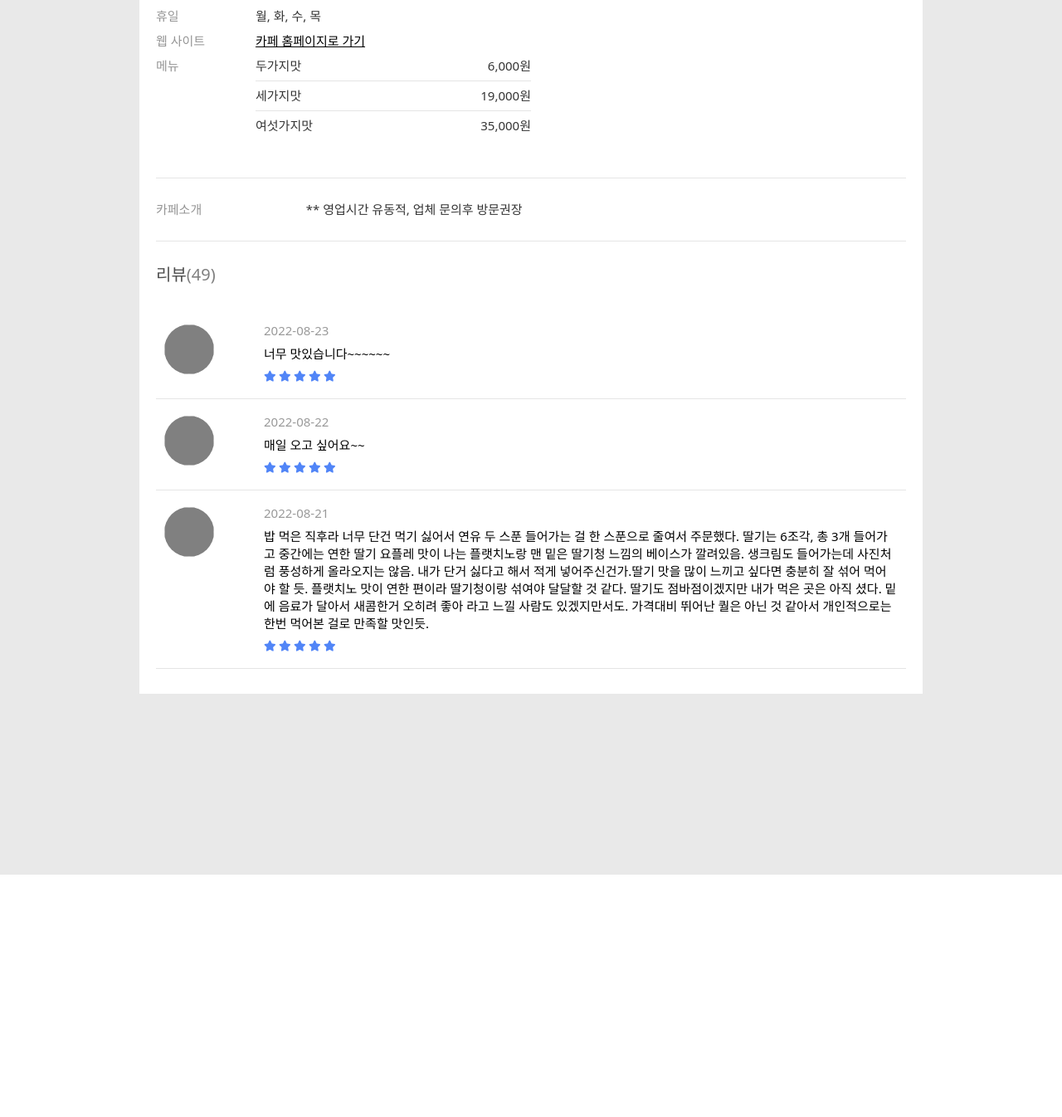
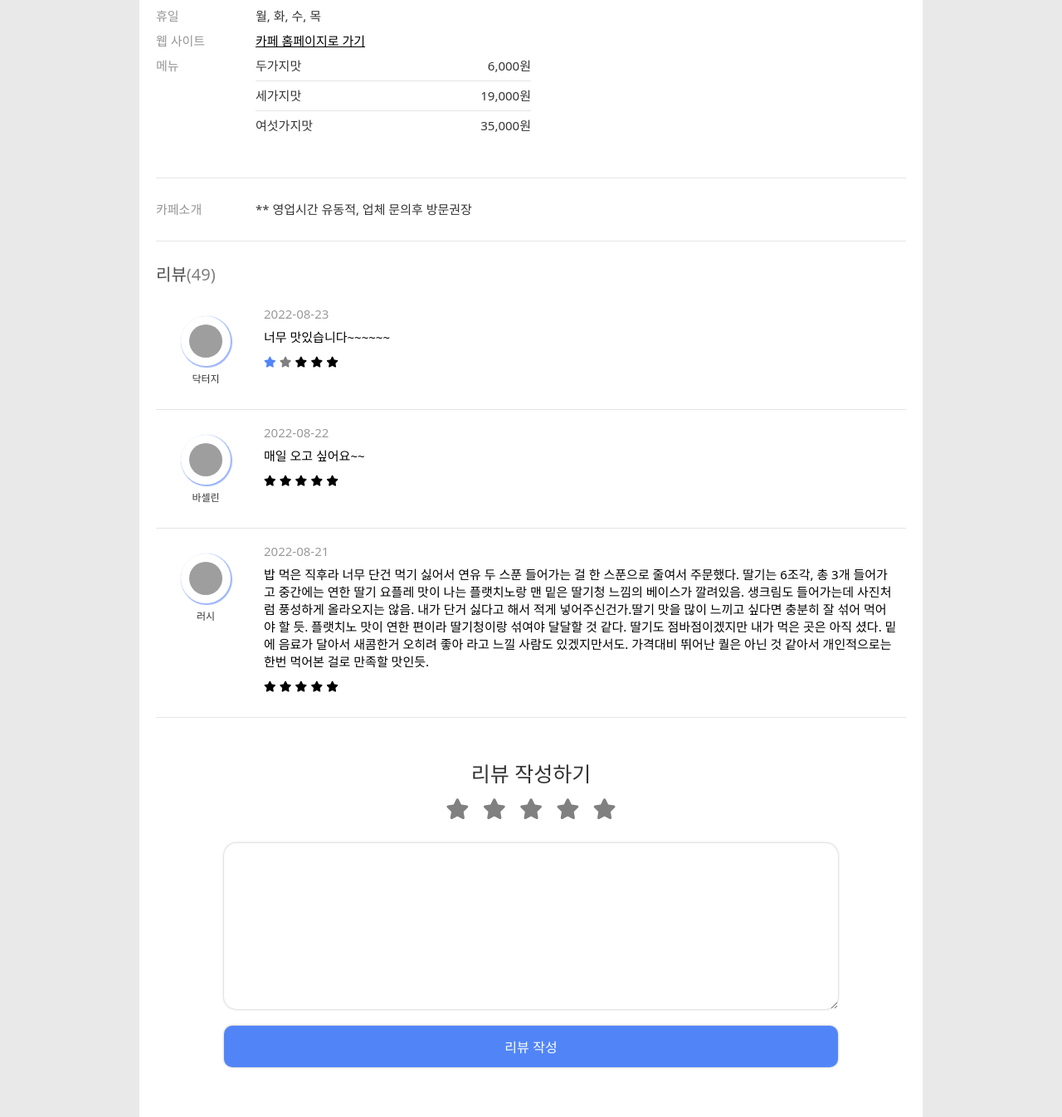
Before and after one commit to hansejun/mini-project-0919, a Flask app: template templates/detail.html in a window 1280 px wide. Shown: the part 546-1892 px from the top of the page at 83% size. Before the commit the page ends 1600 px from the top, so only its background shows below. Run offline with Flask 2, Linux system fonts and the light colour scheme; the template is opened without the code that fills it, so the values that code supplies are empty; some libraries are stand-ins or nearby versions; grey boxes are pictures that could not be loaded.

Commit message:
update detail page

```diff
--- a/app.py
+++ b/app.py
@@ -4,11 +4,12 @@ from flask import Flask, render_template, request, jsonify
 from pymongo import MongoClient
 
 
+client = MongoClient('mongodb+srv://test:sparta@cluster0.l5fmn4e.mongodb.net/Cluster0?retryWrites=true&w=majority')
+db = client.popular
 
 
-
-client = MongoClient('mongodb+srv://youwa65:ss3108@cluster0.wrjvztk.mongodb.net/Cluster0?retryWrites=true&w=majority')
-db = client.cafe
+#client = MongoClient('mongodb+srv://youwa65:ss3108@cluster0.wrjvztk.mongodb.net/Cluster0?retryWrites=true&w=majority')
+#db = client.cafe
 
 app = Flask(__name__)
 
@@ -17,11 +18,66 @@ app = Flask(__name__)
 def main():
     return render_template("main.html")
 
+# /detail/<id>
+# def detail(id)
+@app.route('/detail/<id>',methods=['GET'])
+def detail(id):
+    if request.method == "GET":
+      return render_template('detail.html')
+
+@app.route('/api/detail/<id>',methods=['GET'])
+def get_detail(id):
+  # 받아온 카페 id를 가지고 있는 카페 데이터를 찾는다.
+  cafe = db.cafe.find_one({'id':int(id)},{'_id':False})
+  # 없으면 실패 리턴
+  if not cafe:
+    return jsonify({'success':False})
+  # 있으면 ~~
+  else:
+    # review DB에서 받아온 카페 아이디를 가지고 있는 모든 review 데이터들을 가져온다.
+    reviews = list(db.review.find({'cafeId':int(id)}))
+    # ObjectId를 String 형식으로 바꿔준다.
+    for review in reviews:
+      review["_id"] = str(review['_id'])
+    # front에 {sucess:true, data:{cafe:해당 카페 데이터, 해당 카페에 대한 리뷰들 }}을 전달한다.
+    doc = {
+      'cafe' : cafe,
+      'reviews' : reviews
+    }
+  return jsonify({'success':True,'data':doc})
 
 
-@app.route('/detail/<id>',methods=['GET','POST'])
-def detail():
-    return render_template("detail.html")
+@app.route('/api/review',methods=['POST'])
+def post_review():
+  # token 확인
+  # token에서 userId 추출
+  # userId = user.id
+  userId = "qwer123"
+  cafeId = request.form['cafeId']
+  comment = request.form['comment']
+  rate = request.form['rate']
+  createdAt = request.form['createdAt']
+
+  doc = {
+    'userId':userId,
+    'cafeId' : cafeId,
+    'comment' : comment,
+    'rate' : rate,
+    'createdAt' : createdAt
+  }
+
+  db.review.insert_one(doc)
+  return jsonify({'success':True})
+
+@app.route('/api/review/<id>',methods=['DELETE'])
+def delete_review(id):
+  # token 확인
+  # token에서 userId 추출
+  # review = db.review.find_one({'_id':ObjectId(id)}) // 받아온 카페의 아이디를 가지고 있는 review 데이터가 있는지 확인
+  # review가 없다면 success false 반환
+  # review가 있다면 review['userId']와 토큰에서 가져온 userId가 같은지 확인
+  # 일치하다면 삭제
+  return jsonify({'success':True})
 
 @app.route('/join')
 def join():
--- a/static/css/components/header.css
+++ b/static/css/components/header.css
@@ -8,6 +8,7 @@ header nav {
   box-shadow: 0px 0px 3px 0px rgba(0, 0, 0, 0.3);
   position: fixed;
   background-color: white;
+  z-index: 1;
 }
 
 .nav-logo {
@@ -23,7 +24,7 @@ header nav ul {
 }
 header nav ul li {
   margin-left: 10px;
-  color: rgba(0, 0, 0, 0.8);
+  color: rgba(0, 0, 0, 0.7);
   font-weight: 500;
 }
 header nav ul li:hover {
--- a/static/css/pages/detail.css
+++ b/static/css/pages/detail.css
@@ -1,7 +1,6 @@
 .detail-main {
   max-width: 1200px;
   margin: 0 auto;
-  height: 200vh;
   padding: 0px 10vw 0px 10vw;
   padding-top: 60px;
 }
@@ -9,6 +8,7 @@
   padding: 0px 10px 0px 10px;
   width: 100%;
   background-color: white;
+  padding-bottom: 60px;
 }
 .detail-photo {
   display: grid;
@@ -146,7 +146,6 @@
   color: rgba(0, 0, 0, 0.8);
 }
 .detail-cafe__info-comment span:first-child {
-  width: 20%;
   min-width: 120px;
   color: #959595;
 }
@@ -162,7 +161,7 @@
 .detail-reviews__header {
   font-size: 20px;
   color: rgba(0, 0, 0, 0.7);
-  padding: 30px 0px 30px 0px;
+  padding: 30px 0px 10px 0px;
 }
 .detail-reviews__header span {
   color: rgba(0, 0, 0, 0.5);
@@ -174,8 +173,10 @@
   width: 100%;
   display: flex;
   justify-content: flex-start;
-  padding: 20px 10px 20px 10px;
+  padding: 20px 10px 30px 10px;
   border-bottom: 1px solid rgba(0, 0, 0, 0.1);
+  cursor: pointer;
+  min-height: 110px;
 }
 .detail-reviews__container-item:hover {
   background-color: rgba(0, 0, 0, 0.05);
@@ -183,13 +184,28 @@
 .detail-reviews__container-item div:first-child {
   min-width: 120px;
   position: relative;
+  padding-top: 10px;
+  display: flex;
+  flex-direction: column;
+  align-items: center;
+  left: -10px;
 }
 
 .detail-reviews__container-item div:first-child img {
   width: 60px;
   height: 60px;
-  background-color: gray;
+  box-shadow: 1px 1px 1px 1px rgba(5, 67, 252, 0.4);
+  display: flex;
+  justify-content: center;
+  align-items: center;
   border-radius: 50%;
+  padding: 10px;
+}
+.review-name {
+  margin-top: 10px;
+  font-size: 12px;
+  color: rgba(0, 0, 0, 0.8);
+  font-weight: 500;
 }
 .container-item-review {
   display: flex;
@@ -208,7 +224,71 @@
   line-height: 1.4;
 }
 
-.review-rate {
+.review-rate i {
   font-size: 13px;
+}
+
+/* review form */
+.detail-review-form {
+  padding-top: 25px;
+}
+.review-form {
+  width: 80%;
+  margin: 0 auto;
+  display: flex;
+  flex-direction: column;
+  align-items: center;
+}
+.review-form h2 {
+  font-size: 25px;
+  color: rgba(0, 0, 0, 0.8);
+}
+.review-form textarea {
+  width: 100%;
+  padding: 10px;
+  border-radius: 15px;
+  border: none;
+  box-shadow: 0px 0px 3px rgba(0, 0, 0, 0.3);
+  font-size: 15px;
+  outline: none;
+}
+.review-form textarea:focus {
+  border: 2px solid #5185f7;
+}
+.review-form__button {
+  width: 100%;
+  height: 50px;
+  border-radius: 10px;
+  border: none;
+  background-color: #5185f7;
+  color: white;
+  font-size: 16px;
+  font-weight: 500;
+  box-shadow: 0px 0px 3px rgba(0, 0, 0, 0.3);
+  margin-top: 20px;
+  cursor: pointer;
+}
+.review-form__button:hover {
+  background-color: #406ed2;
+}
+.review-form h2 {
+  margin-bottom: 15px;
+}
+.review-form__rate {
+  margin-bottom: 25px;
+}
+.review-form__rate i {
+  cursor: pointer;
+}
+.review-form__rate button {
+  background-color: inherit;
+  color: gray;
+  font-size: 25px;
+  border: none;
+}
+.blue {
   color: #5185f7;
 }
+.gray {
+  color: gray;
+}
--- /dev/null
+++ b/static/js/api.js
@@ -0,0 +1,4 @@
+export const getDetail = async (id) => {
+  const response = await (await fetch(`/api/detail/${id}`)).json();
+  return response;
+};
--- a/static/js/index.js
+++ b/static/js/index.js
@@ -0,0 +1,14 @@
+import { getDetail } from "./api.js";
+import { addHtml } from "./util/addHtml.js";
+
+let cafe = {};
+let reviews = [];
+
+async function start() {
+  const data = await getDetail(1);
+  cafe = data.data.cafe;
+  reviews = data.data.reviews;
+  addHtml(cafe, reviews);
+}
+
+start();
--- /dev/null
+++ b/static/js/util/addHtml.js
@@ -0,0 +1,48 @@
+// .cafe-title
+// .cafe-rate
+// .cafe-intro
+
+// .review-count
+// .review-name
+// .review-createdAt
+// .review-comment
+// . review-rate  <i class="fas fa-star"></i>
+const cafeTitle = document.querySelector(".cafe-title");
+const cafeRate = document.querySelector(".cafe-rate");
+const cafeIntro = document.querySelector(".cafe-intro");
+const reviewCount = document.querySelector(".review-count");
+export const addHtml = (cafe, reviews) => {
+  let avarageRate = 0;
+  cafeTitle.text = cafe.name;
+  cafeIntro.text = cafe.content;
+  reviewCount.text = reviews.length;
+  console.log(reviews);
+  reviews.map((review) => {
+    avarageRate += review.rate;
+    $(".detail-reviews__container").append(
+      `<div class="detail-reviews__container-item">
+    <div>
+      <img class="review-avatar" src="https://avatars.dicebear.com/api/bottts/${
+        review._id
+      }.svg" />
+      <span class="review-name">${review.userId}</span>
+    </div>
+    <div class="container-item-review">
+      <span class="review-createdAt">${review.createdAt}</span>
+      <p class="review-comment">${review.comment}</p>
+      <span class="review-rate">
+        ${Array(5)
+          .fill(1)
+          .map((_, idx) => {
+            return idx + 1 > Number(review.rate)
+              ? '<i class="fas fa-star gray"></i>'
+              : '<i class="fas fa-star blue"></i>';
+          })
+          .join("")}
+
+      </span>
+    </div>
+  </div>`
+    );
+  });
+};
--- a/templates/detail.html
+++ b/templates/detail.html
@@ -4,7 +4,7 @@
     <meta charset="UTF-8" />
     <meta http-equiv="X-UA-Compatible" content="IE=edge" />
     <meta name="viewport" content="widspan class="detail-th=device-widspan class="detail-th", initial-scale="1.0" />
-    <link rel="stylesheet" href="../static/css/style.css" />
+    <link rel="stylesheet" href='{{ url_for("static", filename="css/style.css") }}' />
     <script src="http://code.jquery.com/jquery-latest.js"></script>
     <title></title>
     <script></script>
@@ -14,29 +14,29 @@
       <nav class="detail-nav shadow">
         <a href="/"><h2 class="nav-logo">CAFFE O TTE</h2></a>
         <ul>
-          <a href="/login"><li>로그인</li></a>
-          <a href="/join"><li>회원가입</li></a>
-          <a href="/profile"><li>프로필</li></a>
-          <a href="/logout"><li>로그아웃</li></a>
+          <a href="/login" class="login"><li>로그인</li></a>
+          <a href="/join" class="join"><li>회원가입</li></a>
+          <a href="/profile" class="hidden profile"><li>프로필</li></a>
+          <a href="/logout" class="hidden logout"><li>로그아웃</li></a>
         </ul>
       </nav>
     </header>
     <main class="detail-main">
       <div class="detail-wrapper">
         <section class="detail-photo">
-          <img src='https://coffee.alexflipnote.dev/random'>
+          <img src='https://coffee.alexflipnote.dev/random' class="cafe-image">
           <img src='https://coffee.alexflipnote.dev/random'>
           <img src='https://coffee.alexflipnote.dev/random'>
           <img src='https://coffee.alexflipnote.dev/random'>
         </section>
         <section class="detail-info">
           <div class="detail-info__header">
-            <h2>따빠디또 디저트 따빠스바</h2>
+            <h2 class="cafe-title">따빠디또 디저트 따빠스바</h2>
             <div>
-              <span>4.7</span>
+              <span class="cafe-rate">4.7</span>
               <div>
                 <i class="far fa-comment-alt"></i>
-                <span>32</span>
+                <span class="review-count">32</span>
               </div>
             </div>
 
@@ -94,24 +94,25 @@
           <div class="detail-cafe__info">
             <div class="detail-cafe__info-comment">
               <span>카페소개</span>
-              <span>** 영업시간 유동적, 업체 문의후 방문권장</span>
+              <span class="cafe-intro">** 영업시간 유동적, 업체 문의후 방문권장</span>
             </div>
             <div></div>
           </div>
         </section>
         <section class="detail-reviews">
-          <div class="detail-reviews__header">리뷰<span>(49)</span></div>
+          <div class="detail-reviews__header">리뷰<span class="review-count">(49)</span></div>
           <div class="detail-reviews__container">
             <div class="detail-reviews__container-item">
               <div>
-                <img />
+                <img class="review-avatar" src="https://avatars.dicebear.com/api/bottts/4.svg" />
+                <span class="review-name">닥터지</span>
               </div>
               <div class="container-item-review">
                 <span class="review-createdAt">2022-08-23</span>
                 <p class="review-comment">너무 맛있습니다~~~~~~</p>
                 <span class="review-rate">
-                  <i class="fas fa-star"></i>
-                  <i class="fas fa-star"></i>
+                  <i class="fas fa-star blue"></i>
+                  <i class="fas fa-star gray"></i>
                   <i class="fas fa-star"></i>
                   <i class="fas fa-star"></i>
                   <i class="fas fa-star"></i>
@@ -121,7 +122,8 @@
             </div>
             <div class="detail-reviews__container-item">
               <div>
-                <img />
+                <img src="https://avatars.dicebear.com/api/bottts/3.svg" />
+                <span class="review-name">바셀린</span>
               </div>
               <div class="container-item-review">
                 <span class="review-createdAt">2022-08-22</span>
@@ -138,7 +140,8 @@
             </div>
             <div class="detail-reviews__container-item">
               <div>
-                <img />
+                <img src="https://avatars.dicebear.com/api/bottts/2.svg" />
+                <span class="review-name">러시</span>
               </div>
               <div class="container-item-review">
                 <span class="review-createdAt">2022-08-21</span>
@@ -160,11 +163,26 @@
             </div>
           </div>
         </section>
+        <section class="detail-review-form">
+          <form class="review-form">
+            <h2>리뷰 작성하기</h2>
+            <span class="review-form__rate">
+              <button value="1"><i class="fas fa-star star1"></i></button>
+              <button value="2"><i class="fas fa-star star2"></i></button>
+              <button value="3"><i class="fas fa-star star3"></i></button>
+              <button value="4"><i class="fas fa-star star4"></i></button>
+              <button value="5"><i class="fas fa-star star5"></i></button>
+            </span>
+            <textarea class="review-form__text" cols="50" rows="10"></textarea>
+            <button class="review-form__button">리뷰 작성</button>
+          </form>
+        </section>
       </div>
     </main>
     <script
       src="https://kit.fontawesome.com/6478f529f2.js"
       crossorigin="anonymous"
     ></script>
+    <script type="module" src='{{ url_for("static", filename="js/index.js") }}'></script>
   </body>
 </html>
```
Also changed, not shown: templates/main.html (+7 -9 lines).
